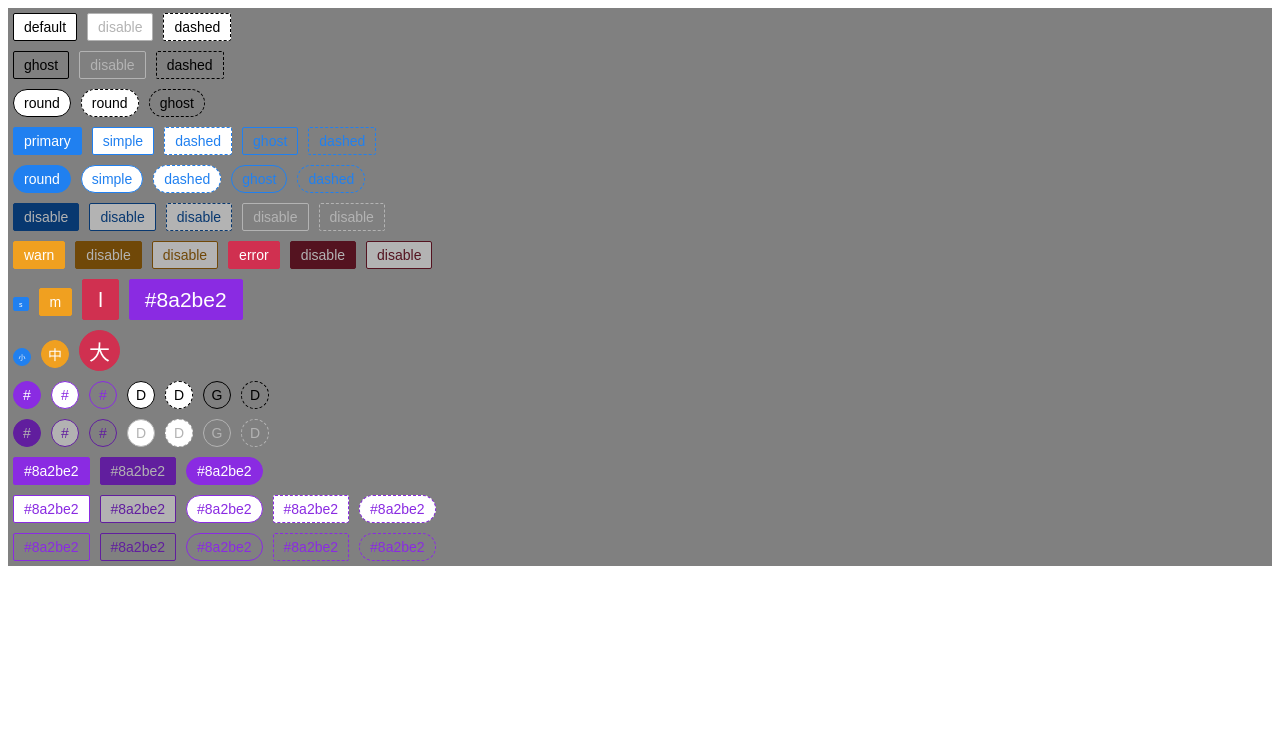
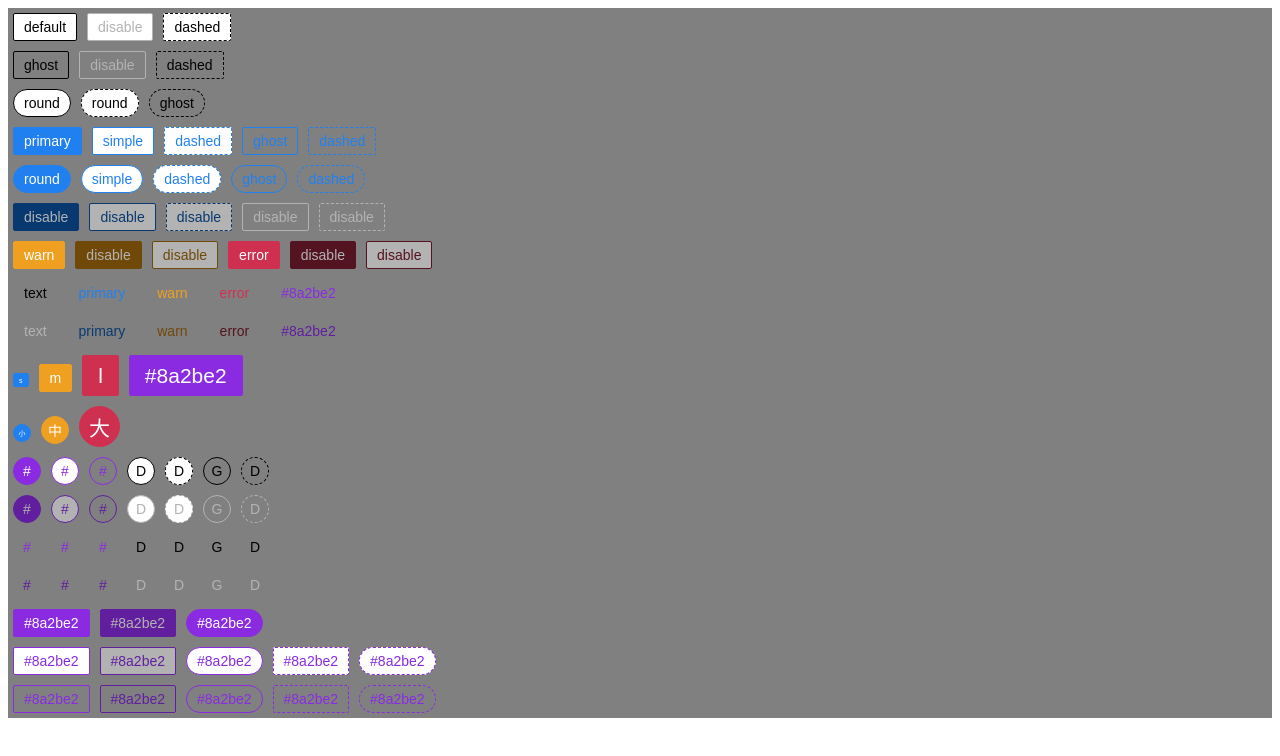
Before and after one commit to qyj971228/qyj-lib-react, a React (Create React App) app: page / in a window 1280 px wide. Shown: the top 756 px of the page. Built offline with nearby package versions, Linux system fonts and the light colour scheme.

Commit message:
text btn and its disable

```diff
--- a/src/components/button/Button.tsx
+++ b/src/components/button/Button.tsx
@@ -17,6 +17,7 @@ interface buttonPropsBase {
   simple?: boolean,
   circle?: boolean,
   disable?: boolean,
+  text?: boolean,
   showWave?: Function,
   mouseUp?: Function
 }
@@ -29,14 +30,17 @@ const Button: FC<ButtonProps> = (props) => {
 
   const componentPrefix = 'q-btn'
 
-  const { className, children, size, kind, dashed, round, wave, color, style, ghost, simple, circle, disable, showWave, onMouseUp, ...restProps } = props
+  const { className, children, size, kind, dashed, round, wave, color, style, ghost, simple, circle, disable, text, showWave, onMouseUp, ...restProps } = props
 
   function getDisable() {
     if (disable) {
       if (color) return 'color'
+      if (text && ghost) return 'default-text'
       if (ghost) return 'ghost'
+      if (text && kind) return kind + '-text'
       if (simple) return kind + '-simple'
       if (kind) return kind
+      if (text) return 'default-text'
       return 'default'
     }
     return ''
@@ -54,25 +58,26 @@ const Button: FC<ButtonProps> = (props) => {
       ghost: ghost ? kind ? kind : 'default' : '', // q-btn-ghost-[kind]
       color: color ? true : false,  // q-btn-color
       circle: circle ? size ? size : 'default' : '',  // q-btn-circle-[size]
+      text: text ? kind ? kind : 'default' : false,  // q-btn-text
       disable: getDisable(),  // q-btn-disable-[kind | default | ghost]
     }
   )
 
   function getCustomColor() {
-    if (dashed) return color
+    if (dashed || text) return color
     if (kind) return '#fff'
     return color
   }
 
   function getCustomBackgroundColor() {
-    if (ghost) return 'transparent'
+    if (ghost || text) return 'transparent'
     if (dashed) return '#fff'
     if (kind) return color
     return '#fff'
   }
 
   const customColorStyle = {  // from props.color
-    borderColor: color,
+    borderColor: text ? 'transparent' : color,
     color: getCustomColor(),
     backgroundColor: getCustomBackgroundColor(),
     filter: disable ? 'brightness(0.7)' : undefined
--- a/src/components/button/button.css
+++ b/src/components/button/button.css
@@ -319,6 +319,70 @@
   border-radius: 100%;
 }
 
+.q-btn-text-default {
+  border-color: transparent;
+  background-color: transparent;
+}
+
+.q-btn-text-default:hover, .q-btn-text-default:active, .q-btn-text-default:focus {
+  border-color: transparent;
+  background-color: transparent;
+}
+
+.q-btn-text-primary {
+  color: #2080f0;
+  border-color: transparent;
+  background-color: transparent;
+}
+
+.q-btn-text-primary:hover, .q-btn-text-primary:focus {
+  color: #388ef2;
+  border-color: transparent;
+  background-color: transparent;
+}
+
+.q-btn-text-primary:active {
+  color: #1073e7;
+  border-color: transparent;
+  background-color: transparent;
+}
+
+.q-btn-text-warn {
+  color: #f0a020;
+  border-color: transparent;
+  background-color: transparent;
+}
+
+.q-btn-text-warn:hover, .q-btn-text-warn:focus {
+  color: #f2aa38;
+  border-color: transparent;
+  background-color: transparent;
+}
+
+.q-btn-text-warn:active {
+  color: #e79410;
+  border-color: transparent;
+  background-color: transparent;
+}
+
+.q-btn-text-error {
+  color: #d03050;
+  border-color: transparent;
+  background-color: transparent;
+}
+
+.q-btn-text-error:hover, .q-btn-text-error:focus {
+  color: #d54562;
+  border-color: transparent;
+  background-color: transparent;
+}
+
+.q-btn-text-error:active {
+  color: #bc2b48;
+  border-color: transparent;
+  background-color: transparent;
+}
+
 .q-btn-disable-primary {
   cursor: no-drop;
   color: #b3b3b3;
@@ -327,7 +391,6 @@
 }
 
 .q-btn-disable-primary:active, .q-btn-disable-primary:hover, .q-btn-disable-primary:focus {
-  cursor: no-drop;
   color: #b3b3b3;
   border-color: #083870;
   background-color: #083870;
@@ -341,10 +404,22 @@
 }
 
 .q-btn-disable-primary-simple:active, .q-btn-disable-primary-simple:hover, .q-btn-disable-primary-simple:focus {
-  cursor: no-drop;
   color: #083870;
   border-color: #083870;
   background-color: #b3b3b3;
+}
+
+.q-btn-disable-primary-text {
+  cursor: no-drop;
+  border-color: transparent;
+  background-color: transparent;
+  color: #083870;
+}
+
+.q-btn-disable-primary-text:active, .q-btn-disable-primary-text:hover, .q-btn-disable-primary-text:focus {
+  border-color: transparent;
+  background-color: transparent;
+  color: #083870;
 }
 
 .q-btn-disable-warn {
@@ -355,7 +430,6 @@
 }
 
 .q-btn-disable-warn:active, .q-btn-disable-warn:hover, .q-btn-disable-warn:focus {
-  cursor: no-drop;
   color: #b3b3b3;
   border-color: #704808;
   background-color: #704808;
@@ -369,10 +443,22 @@
 }
 
 .q-btn-disable-warn-simple:active, .q-btn-disable-warn-simple:hover, .q-btn-disable-warn-simple:focus {
-  cursor: no-drop;
   color: #704808;
   border-color: #704808;
   background-color: #b3b3b3;
+}
+
+.q-btn-disable-warn-text {
+  cursor: no-drop;
+  border-color: transparent;
+  background-color: transparent;
+  color: #704808;
+}
+
+.q-btn-disable-warn-text:active, .q-btn-disable-warn-text:hover, .q-btn-disable-warn-text:focus {
+  border-color: transparent;
+  background-color: transparent;
+  color: #704808;
 }
 
 .q-btn-disable-error {
@@ -383,7 +469,6 @@
 }
 
 .q-btn-disable-error:active, .q-btn-disable-error:hover, .q-btn-disable-error:focus {
-  cursor: no-drop;
   color: #b3b3b3;
   border-color: #541320;
   background-color: #541320;
@@ -397,10 +482,22 @@
 }
 
 .q-btn-disable-error-simple:active, .q-btn-disable-error-simple:hover, .q-btn-disable-error-simple:focus {
-  cursor: no-drop;
   color: #541320;
   border-color: #541320;
   background-color: #b3b3b3;
+}
+
+.q-btn-disable-error-text {
+  cursor: no-drop;
+  border-color: transparent;
+  background-color: transparent;
+  color: #541320;
+}
+
+.q-btn-disable-error-text:active, .q-btn-disable-error-text:hover, .q-btn-disable-error-text:focus {
+  border-color: transparent;
+  background-color: transparent;
+  color: #541320;
 }
 
 .q-btn-disable-default {
@@ -411,10 +508,22 @@
 }
 
 .q-btn-disable-default:active, .q-btn-disable-default:hover, .q-btn-disable-default:focus {
-  cursor: no-drop;
   color: #b3b3b3;
   border-color: #b3b3b3;
   background-color: #fff;
+}
+
+.q-btn-disable-default-text {
+  cursor: no-drop;
+  border-color: transparent;
+  background-color: transparent;
+  color: #b3b3b3;
+}
+
+.q-btn-disable-default-text:active, .q-btn-disable-default-text:hover, .q-btn-disable-default-text:focus {
+  border-color: transparent;
+  background-color: transparent;
+  color: #b3b3b3;
 }
 
 .q-btn-disable-ghost {
@@ -425,7 +534,6 @@
 }
 
 .q-btn-disable-ghost:active, .q-btn-disable-ghost:hover, .q-btn-disable-ghost:focus {
-  cursor: no-drop;
   color: #b3b3b3;
   border-color: #b3b3b3;
   background-color: transparent;
@@ -439,7 +547,6 @@
 }
 
 .q-btn-disable-color:active, .q-btn-disable-color:hover, .q-btn-disable-color:focus {
-  cursor: no-drop;
   color: #fff;
   border-color: #fff;
   background-color: #fff;
--- a/src/components/button/button.scss
+++ b/src/components/button/button.scss
@@ -18,4 +18,6 @@
 
 @import './part-styles/circle.scss';
 
+@import './part-styles/text.scss';
+
 @import './part-styles/disable.scss';
--- a/src/components/button/part-styles/color.scss
+++ b/src/components/button/part-styles/color.scss
@@ -1,9 +1,10 @@
+@import '../var-styles/var.scss';
 
 .q-btn-color {
   &:hover, &:focus{
-    filter: brightness(1.05);
+    filter: brightness(1 + $brightness);
   }
   &:active {
-    filter: brightness(0.95);
+    filter: brightness(1 - $brightness);
   }
 }
--- a/src/components/button/part-styles/disable.css
+++ b/src/components/button/part-styles/disable.css
@@ -6,7 +6,6 @@
 }
 
 .q-btn-disable-primary:active, .q-btn-disable-primary:hover, .q-btn-disable-primary:focus {
-  cursor: no-drop;
   color: #b3b3b3;
   border-color: #083870;
   background-color: #083870;
@@ -20,10 +19,22 @@
 }
 
 .q-btn-disable-primary-simple:active, .q-btn-disable-primary-simple:hover, .q-btn-disable-primary-simple:focus {
-  cursor: no-drop;
   color: #083870;
   border-color: #083870;
   background-color: #b3b3b3;
+}
+
+.q-btn-disable-primary-text {
+  cursor: no-drop;
+  border-color: transparent;
+  background-color: transparent;
+  color: #083870;
+}
+
+.q-btn-disable-primary-text:active, .q-btn-disable-primary-text:hover, .q-btn-disable-primary-text:focus {
+  border-color: transparent;
+  background-color: transparent;
+  color: #083870;
 }
 
 .q-btn-disable-warn {
@@ -34,7 +45,6 @@
 }
 
 .q-btn-disable-warn:active, .q-btn-disable-warn:hover, .q-btn-disable-warn:focus {
-  cursor: no-drop;
   color: #b3b3b3;
   border-color: #704808;
   background-color: #704808;
@@ -48,10 +58,22 @@
 }
 
 .q-btn-disable-warn-simple:active, .q-btn-disable-warn-simple:hover, .q-btn-disable-warn-simple:focus {
-  cursor: no-drop;
   color: #704808;
   border-color: #704808;
   background-color: #b3b3b3;
+}
+
+.q-btn-disable-warn-text {
+  cursor: no-drop;
+  border-color: transparent;
+  background-color: transparent;
+  color: #704808;
+}
+
+.q-btn-disable-warn-text:active, .q-btn-disable-warn-text:hover, .q-btn-disable-warn-text:focus {
+  border-color: transparent;
+  background-color: transparent;
+  color: #704808;
 }
 
 .q-btn-disable-error {
@@ -62,7 +84,6 @@
 }
 
 .q-btn-disable-error:active, .q-btn-disable-error:hover, .q-btn-disable-error:focus {
-  cursor: no-drop;
   color: #b3b3b3;
   border-color: #541320;
   background-color: #541320;
@@ -76,10 +97,22 @@
 }
 
 .q-btn-disable-error-simple:active, .q-btn-disable-error-simple:hover, .q-btn-disable-error-simple:focus {
-  cursor: no-drop;
   color: #541320;
   border-color: #541320;
   background-color: #b3b3b3;
+}
+
+.q-btn-disable-error-text {
+  cursor: no-drop;
+  border-color: transparent;
+  background-color: transparent;
+  color: #541320;
+}
+
+.q-btn-disable-error-text:active, .q-btn-disable-error-text:hover, .q-btn-disable-error-text:focus {
+  border-color: transparent;
+  background-color: transparent;
+  color: #541320;
 }
 
 .q-btn-disable-default {
@@ -90,10 +123,22 @@
 }
 
 .q-btn-disable-default:active, .q-btn-disable-default:hover, .q-btn-disable-default:focus {
-  cursor: no-drop;
   color: #b3b3b3;
   border-color: #b3b3b3;
   background-color: #fff;
+}
+
+.q-btn-disable-default-text {
+  cursor: no-drop;
+  border-color: transparent;
+  background-color: transparent;
+  color: #b3b3b3;
+}
+
+.q-btn-disable-default-text:active, .q-btn-disable-default-text:hover, .q-btn-disable-default-text:focus {
+  border-color: transparent;
+  background-color: transparent;
+  color: #b3b3b3;
 }
 
 .q-btn-disable-ghost {
@@ -104,7 +149,6 @@
 }
 
 .q-btn-disable-ghost:active, .q-btn-disable-ghost:hover, .q-btn-disable-ghost:focus {
-  cursor: no-drop;
   color: #b3b3b3;
   border-color: #b3b3b3;
   background-color: transparent;
@@ -118,7 +162,6 @@
 }
 
 .q-btn-disable-color:active, .q-btn-disable-color:hover, .q-btn-disable-color:focus {
-  cursor: no-drop;
   color: #fff;
   border-color: #fff;
   background-color: #fff;
--- a/src/components/button/part-styles/disable.scss
+++ b/src/components/button/part-styles/disable.scss
@@ -1,93 +1,143 @@
 @import '../var-styles/var.scss';
 
+// text
+@mixin disable-text {
+  border-color: transparent;
+  background-color: transparent;
+}
+// kind-text
+@mixin disable-kind-text-part($kind) {
+  @include disable-text;
+  color: darken($kind, $disable-darken);
+}
+@mixin disable-kind-text($kind) {
+  cursor: no-drop;
+  @include disable-kind-text-part($kind);
+  &:active, &:hover, &:focus {
+    @include disable-kind-text-part($kind);
+  }
+}
+// default-text
+@mixin disable-default-text-part {
+  @include disable-text;
+  color: darken(#fff, $disable-darken);
+}
+@mixin disable-default-text {
+  cursor: no-drop;
+  @include disable-default-text-part;
+  &:active, &:hover, &:focus {
+    @include disable-default-text-part;
+  }
+}
+
+// kind
+@mixin disable-kind-part($kind) {
+  color: darken(#fff, $disable-darken);
+  border-color: darken($kind, $disable-darken);
+  background-color: darken($kind, $disable-darken);
+}
 @mixin disable-kind($kind) {
   cursor: no-drop;
-  color: darken(#fff, 30%);
-  border-color: darken($kind, 30%);
-  background-color: darken($kind, 30%);
+  @include disable-kind-part($kind);
+  &:active, &:hover, &:focus {
+    @include disable-kind-part($kind);
+  }
 }
 
+// default
+@mixin disable-default-part {
+  color: darken(#fff, $disable-darken);
+  border-color: darken(#fff, $disable-darken);
+  background-color: #fff;
+}
 @mixin disable-default {
   cursor: no-drop;
-  color: darken(#fff, 30%);
-  border-color: darken(#fff, 30%);
-  background-color: #fff;
+  @include disable-default-part;
+  &:active, &:hover, &:focus {
+    @include disable-default-part;
+  }
 }
 
+// ghost
+@mixin disable-ghost-part {
+  color: darken(#fff, $disable-darken);
+  border-color: darken(#fff, $disable-darken);
+  background-color: transparent;
+}
 @mixin disable-ghost {
   cursor: no-drop;
-  color: darken(#fff, 30%);
-  border-color: darken(#fff, 30%);
-  background-color: transparent;
+  @include disable-ghost-part;
+  &:active, &:hover, &:focus {
+    @include disable-ghost-part;
+  }
 }
 
+// simple
+@mixin disable-kind-simple-part($kind) {
+  color: darken($kind, $disable-darken);
+  border-color: darken($kind, $disable-darken);
+  background-color: darken(#fff, $disable-darken);
+}
 @mixin disable-kind-simple($kind) {
   cursor: no-drop;
-  color: darken($kind, 30%);
-  border-color: darken($kind, 30%);
-  background-color: darken(#fff, 30%);
+  @include disable-kind-simple-part($kind);
+  &:active, &:hover, &:focus {
+    @include disable-kind-simple-part($kind);
+  }
 }
 
-@mixin disable-color {
-  cursor: no-drop;
+// color
+@mixin disable-color-part {
   color: #fff;
   border-color: #fff;
   background-color: #fff;
+}
+@mixin disable-color {
+  cursor: no-drop;
+  @include disable-color-part;
+  &:active, &:hover, &:focus {
+    @include disable-color-part;
+  }
 }
 
 .q-btn-disable {
   &-primary {
     @include disable-kind($primary);
-    &:active, &:hover, &:focus {
-      @include disable-kind($primary);
-    }
     &-simple {
       @include disable-kind-simple($primary);
-      &:active, &:hover, &:focus {
-        @include disable-kind-simple($primary);
-      }
+    }
+    &-text {
+      @include disable-kind-text($primary);
     }
   }
   &-warn {
     @include disable-kind($warn);
-    &:active, &:hover, &:focus {
-      @include disable-kind($warn);
-    }
     &-simple {
       @include disable-kind-simple($warn);
-      &:active, &:hover, &:focus {
-        @include disable-kind-simple($warn);
-      }
+    }
+    &-text {
+      @include disable-kind-text($warn);
     }
   }
   &-error {
     @include disable-kind($error);
-    &:active, &:hover, &:focus {
-      @include disable-kind($error);
-    }
     &-simple {
       @include disable-kind-simple($error);
-      &:active, &:hover, &:focus {
-        @include disable-kind-simple($error);
-      }
+    }
+    &-text {
+      @include disable-kind-text($error);
     }
   }
   &-default {
     @include disable-default;
-    &:active, &:hover, &:focus {
-      @include disable-default;
+    &-text {
+      @include disable-default-text;
     }
   }
   &-ghost {
     @include disable-ghost;
-    &:active, &:hover, &:focus {
-      @include disable-ghost;
-    }
   }
   &-color {
     @include disable-color;
-    &:active, &:hover, &:focus {
-      @include disable-color;
-    }
   }
 }
--- /dev/null
+++ b/src/components/button/part-styles/text.css
@@ -0,0 +1,63 @@
+.q-btn-text-default {
+  border-color: transparent;
+  background-color: transparent;
+}
+
+.q-btn-text-default:hover, .q-btn-text-default:active, .q-btn-text-default:focus {
+  border-color: transparent;
+  background-color: transparent;
+}
+
+.q-btn-text-primary {
+  color: #2080f0;
+  border-color: transparent;
+  background-color: transparent;
+}
+
+.q-btn-text-primary:hover, .q-btn-text-primary:focus {
+  color: #388ef2;
+  border-color: transparent;
+  background-color: transparent;
+}
+
+.q-btn-text-primary:active {
+  color: #1073e7;
+  border-color: transparent;
+  background-color: transparent;
+}
+
+.q-btn-text-warn {
+  color: #f0a020;
+  border-color: transparent;
+  background-color: transparent;
+}
+
+.q-btn-text-warn:hover, .q-btn-text-warn:focus {
+  color: #f2aa38;
+  border-color: transparent;
+  background-color: transparent;
+}
+
+.q-btn-text-warn:active {
+  color: #e79410;
+  border-color: transparent;
+  background-color: transparent;
+}
+
+.q-btn-text-error {
+  color: #d03050;
+  border-color: transparent;
+  background-color: transparent;
+}
+
+.q-btn-text-error:hover, .q-btn-text-error:focus {
+  color: #d54562;
+  border-color: transparent;
+  background-color: transparent;
+}
+
+.q-btn-text-error:active {
+  color: #bc2b48;
+  border-color: transparent;
+  background-color: transparent;
+}
--- /dev/null
+++ b/src/components/button/part-styles/text.scss
@@ -0,0 +1,37 @@
+@import '../var-styles/var.scss';
+
+@mixin text-kind($kind) {
+  color: $kind;
+  border-color: transparent;
+  background-color: transparent;
+  &:hover, &:focus {
+    color: lighten($kind, $lighten);
+    border-color: transparent;
+    background-color: transparent;
+  }
+  &:active {
+    color: darken($kind, $darken);
+    border-color: transparent;
+    background-color: transparent;
+  }
+}
+
+.q-btn-text {
+  &-default {
+    border-color: transparent;
+    background-color: transparent;
+    &:hover, &:active, &:focus {
+      border-color: transparent;
+      background-color: transparent;
+    }
+  }
+  &-primary {
+    @include text-kind($primary)
+  }
+  &-warn {
+    @include text-kind($warn)
+  }
+  &-error {
+    @include text-kind($error)
+  }
+}
--- a/src/components/button/var-styles/var.scss
+++ b/src/components/button/var-styles/var.scss
@@ -24,6 +24,10 @@ $l: 1.5;
 
 $darken: 5%;
 $lighten: 5%;
+$brightness: 0.05;
+
+$disable-darken: 30%;
+$disable-brightness: 0.3;
 
 $wave-size: -3px;
 
--- a/src/index.tsx
+++ b/src/index.tsx
@@ -20,7 +20,7 @@ root.render(
       <br />
       <QButton style={style} round>round</QButton>
       <QButton style={style} round dashed>round</QButton>
-      <QButton style={style} round dashed ghost  >ghost</QButton>
+      <QButton style={style} round dashed ghost>ghost</QButton>
       <br />
       <QButton style={style} kind='primary'>primary</QButton>
       <QButton style={style} kind='primary' simple>simple</QButton>
@@ -47,6 +47,18 @@ root.render(
       <QButton style={style} kind='error' disable>disable</QButton>
       <QButton style={style} kind='error' simple disable>disable</QButton>
       <br />
+      <QButton style={style} text>text</QButton>
+      <QButton style={style} kind='primary' text>primary</QButton>
+      <QButton style={style} kind='warn' text>warn</QButton>
+      <QButton style={style} kind='error' text>error</QButton>
+      <QButton style={style} color='#8a2be2' text>#8a2be2</QButton>
+      <br />
+      <QButton style={style} text disable>text</QButton>
+      <QButton style={style} kind='primary' text disable>primary</QButton>
+      <QButton style={style} kind='warn' text disable>warn</QButton>
+      <QButton style={style} kind='error' text disable>error</QButton>
+      <QButton style={style} color='#8a2be2' text disable>#8a2be2</QButton>
+      <br />
       <QButton style={style} kind='primary' size="s">s</QButton>
       <QButton style={style} kind='warn' size="m">m</QButton>
       <QButton style={style} kind='error' size="l">l</QButton>
@@ -72,6 +84,22 @@ root.render(
       <QButton style={style} circle ghost disable>ghost</QButton>
       <QButton style={style} circle ghost dashed disable>D</QButton>
       <br />
+      <QButton style={style} kind='error' color='#8a2be2' circle text>#8a2be2</QButton>
+      <QButton style={style} color='#8a2be2' circle text>#8a2be2</QButton>
+      <QButton style={style} color='#8a2be2' ghost circle text>#8a2be2</QButton>
+      <QButton style={style} circle text>default</QButton>
+      <QButton style={style} circle dashed text>dashed</QButton>
+      <QButton style={style} circle ghost text>ghost</QButton>
+      <QButton style={style} circle ghost dashed text>D</QButton>
+      <br />
+      <QButton style={style} kind='error' color='#8a2be2' circle disable text>#8a2be2</QButton>
+      <QButton style={style} color='#8a2be2' circle disable text>#8a2be2</QButton>
+      <QButton style={style} color='#8a2be2' ghost circle disable text>#8a2be2</QButton>
+      <QButton style={style} circle disable text>default</QButton>
+      <QButton style={style} circle dashed disable text>dashed</QButton>
+      <QButton style={style} circle ghost disable text>ghost</QButton>
+      <QButton style={style} circle ghost dashed disable text>D</QButton>
+      <br />
       <QButton style={style} kind='primary' color='#8a2be2'>#8a2be2</QButton>
       <QButton style={style} kind='primary' color='#8a2be2' disable>#8a2be2</QButton>
       <QButton style={style} kind='primary' color='#8a2be2' round>#8a2be2</QButton>
```
